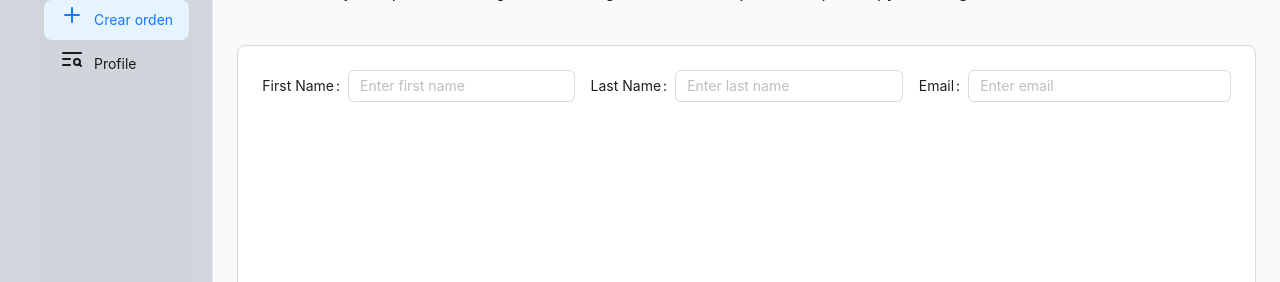
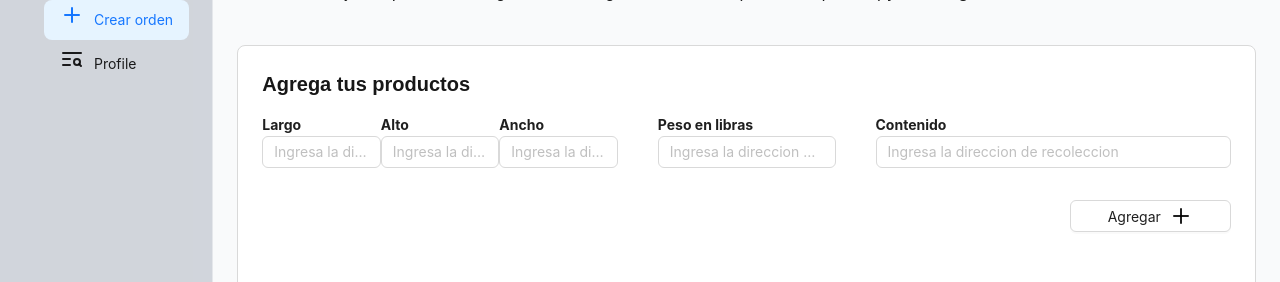
Before and after one commit to Samuel581/boxful-technical-frontend, a Next.js app: page /create-order in a window 1280 px wide. Both pictures are taken after a click on the button "Next". Shown: the part 199-481 px from the top of the page. Built offline with nearby package versions, Linux system fonts and the light colour scheme.

Commit message:
:sparkles: Implement add products to order form

```diff
--- a/src/components/orders/OrdersForm/ProductsInfoStep.tsx
+++ b/src/components/orders/OrdersForm/ProductsInfoStep.tsx
@@ -1,25 +1,62 @@
 import React from "react";
-import { Row, Col, Form, Input } from "antd";
+import { Row, Col, Form, Input, Typography, Button } from "antd";
+import { Plus } from "lucide-react";
 function ProductsInfoStep() {
   return (
-    <div className="flex flex-col">
-      <Row gutter={16}>
-        <Col span={8}>
-          <Form.Item label="First Name">
-            <Input placeholder="Enter first name" />
-          </Form.Item>
-        </Col>
-        <Col span={8}>
-          <Form.Item label="Last Name">
-            <Input placeholder="Enter last name" />
-          </Form.Item>
-        </Col>
-        <Col span={8}>
-          <Form.Item label="Email">
-            <Input placeholder="Enter email" />
-          </Form.Item>
-        </Col>
-      </Row>
+    <div className="flex flex-col gap-4">
+      <p className="font-bold text-xl">Agrega tus productos</p>
+      <div className="flex flex-row gap-10 justify-evenly">
+        <div className="flex flex-row w-2/5">
+          <div>
+            <Typography className="font-bold">
+              Largo
+            </Typography>
+            <Input
+              placeholder="Ingresa la direccion de recoleccion"
+              className="w-full"
+            ></Input>
+          </div>
+          <div>
+            <Typography className="font-bold">
+              Alto
+            </Typography>
+            <Input
+              placeholder="Ingresa la direccion de recoleccion"
+              className="w-full"
+            ></Input>
+          </div>
+          <div>
+            <Typography className="font-bold">
+              Ancho
+            </Typography>
+            <Input
+              placeholder="Ingresa la direccion de recoleccion"
+              className="w-full"
+            ></Input>
+          </div>
+        </div>
+        <div className="w-1/5">
+            <Typography className="font-bold">
+              Peso en libras
+            </Typography>
+            <Input
+              placeholder="Ingresa la direccion de recoleccion"
+              className="w-full"
+            ></Input>
+          </div>
+          <div className="w-2/5">
+            <Typography className="font-bold">
+              Contenido
+            </Typography>
+            <Input
+              placeholder="Ingresa la direccion de recoleccion"
+              className="w-full"
+            ></Input>
+          </div>
+      </div>
+      <div className="flex justify-end mt-4">
+        <Button className="w-1/6">Agregar <Plus/></Button>
+      </div>
     </div>
   );
 }
```
